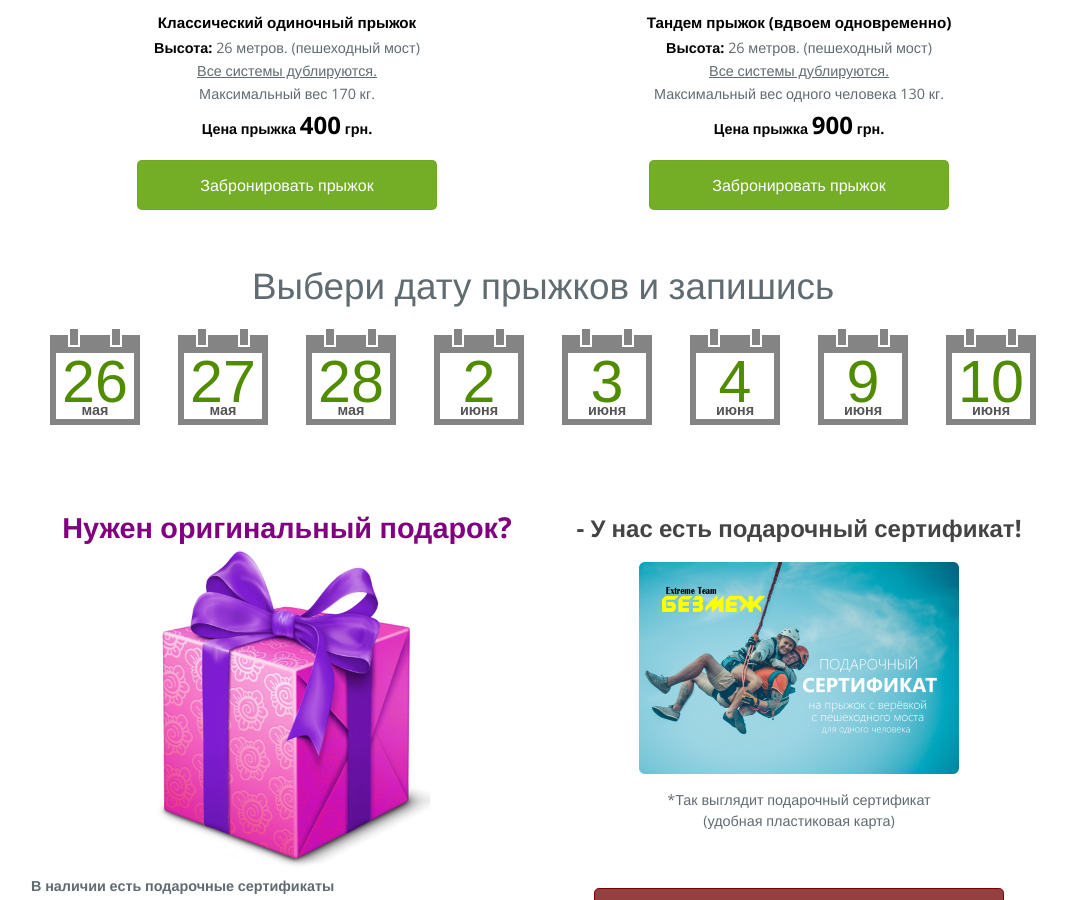
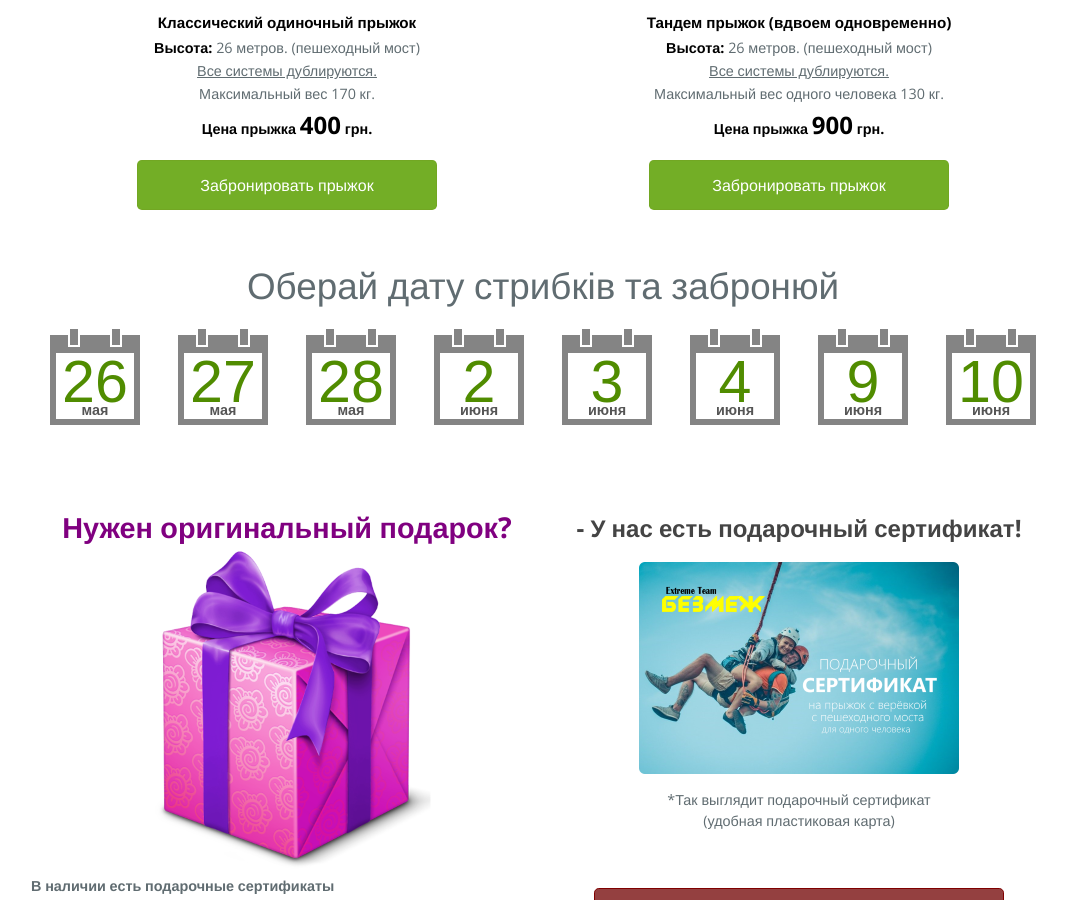
Before and after one commit to Andreyfilko/go-jump, a Jekyll site: the page built from index.md, in a window 1280 px wide and 900 px high, scrolled down 1905 px. Shown: the whole window, without its empty margins (97-1164 px from the left). Built offline with Jekyll 4.4.1, drawn with Linux system fonts in a browser that asks for light colours; some web fonts are replaced.

Commit message:
Update index.md

```diff
--- a/index.md
+++ b/index.md
@@ -4,7 +4,7 @@ layout: go-jump
 
 {% include offer.html %}
 
-<div class="title">Выбери дату прыжков и запишись</div>
+<div class="title">Оберай дату стрибків та забронюй</div>
 {% include schedule.html class="inline dark" %}
 
 {% include gifts.html %}
```
